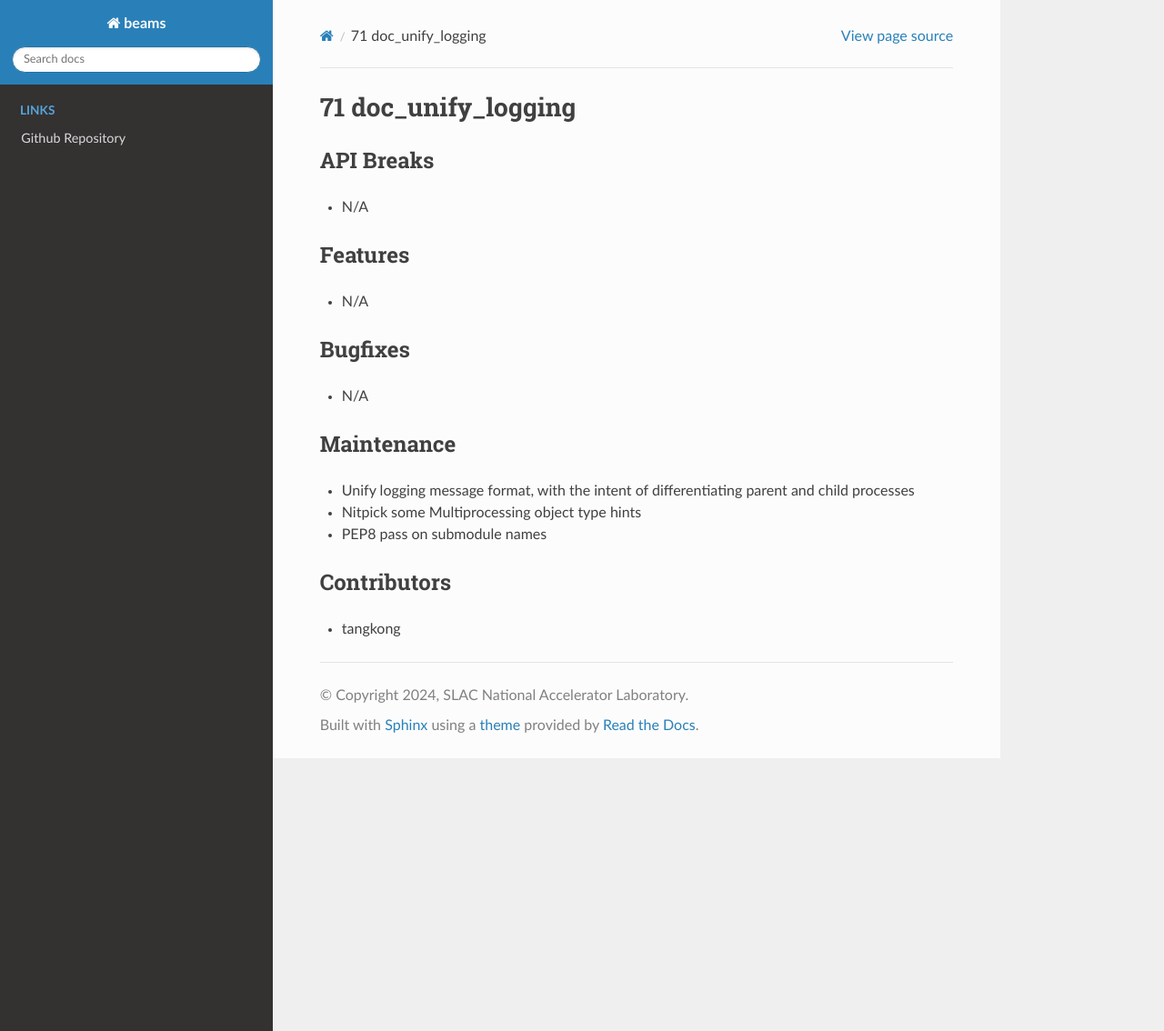
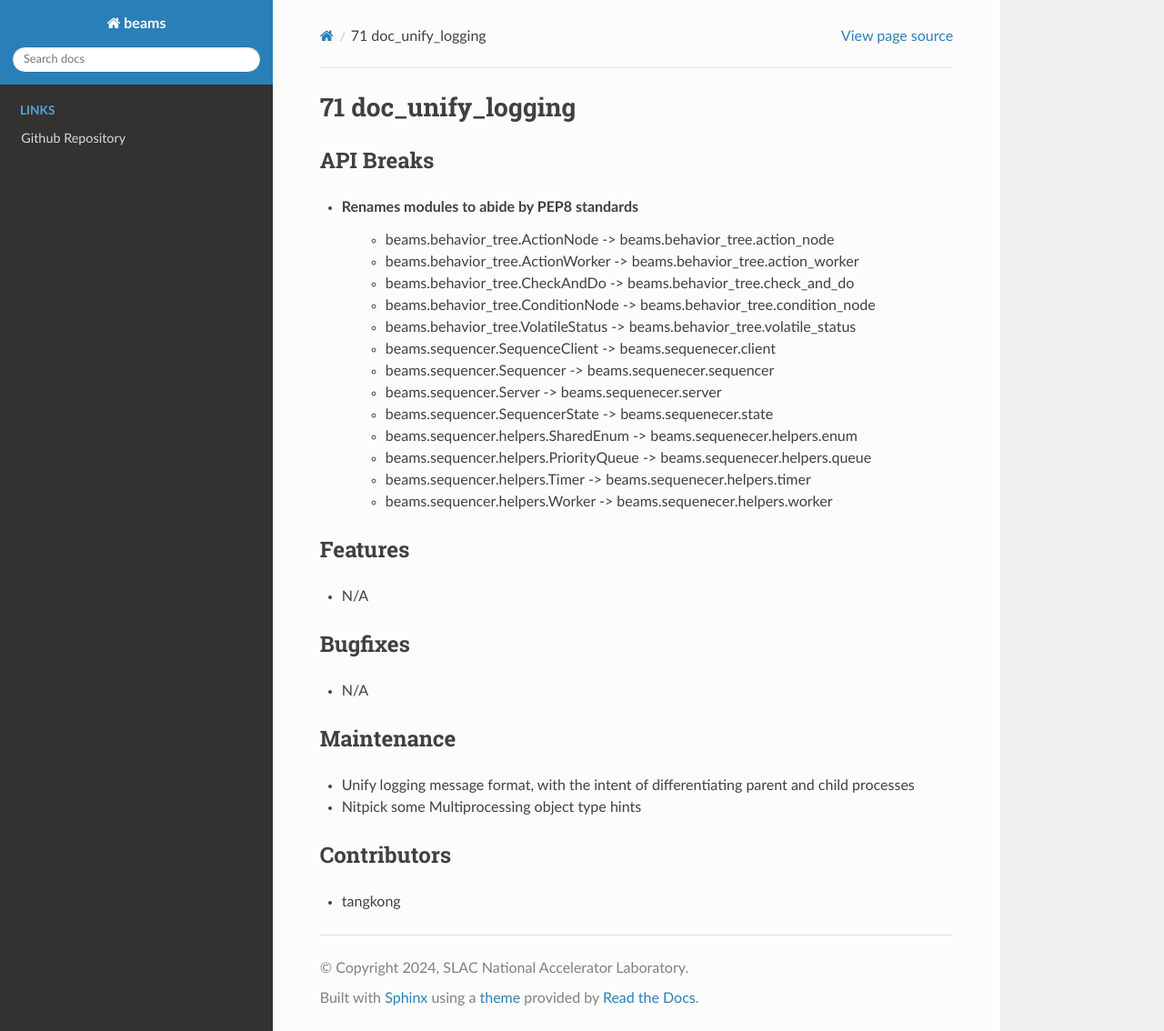
Before and after one commit to pcdshub/BEAMS, a Sphinx documentation site: the page built from docs/source/upcoming_release_notes/71-doc_unify_logging.rst, in a window 1280 px wide and 1134 px high. Shown: the whole window at 91% size. Built offline with Sphinx 7.4.7 and the Read the Docs theme 3.1.0, drawn with Linux system fonts in a browser that asks for light colours.

Commit message:
DOC: add module renames to API breaks

```diff
--- a/docs/source/upcoming_release_notes/71-doc_unify_logging.rst
+++ b/docs/source/upcoming_release_notes/71-doc_unify_logging.rst
@@ -3,7 +3,20 @@
 
 API Breaks
 ----------
-- N/A
+- Renames modules to abide by PEP8 standards
+    - beams.behavior_tree.ActionNode -> beams.behavior_tree.action_node
+    - beams.behavior_tree.ActionWorker -> beams.behavior_tree.action_worker
+    - beams.behavior_tree.CheckAndDo -> beams.behavior_tree.check_and_do
+    - beams.behavior_tree.ConditionNode -> beams.behavior_tree.condition_node
+    - beams.behavior_tree.VolatileStatus -> beams.behavior_tree.volatile_status
+    - beams.sequencer.SequenceClient -> beams.sequenecer.client
+    - beams.sequencer.Sequencer -> beams.sequenecer.sequencer
+    - beams.sequencer.Server -> beams.sequenecer.server
+    - beams.sequencer.SequencerState -> beams.sequenecer.state
+    - beams.sequencer.helpers.SharedEnum -> beams.sequenecer.helpers.enum
+    - beams.sequencer.helpers.PriorityQueue -> beams.sequenecer.helpers.queue
+    - beams.sequencer.helpers.Timer -> beams.sequenecer.helpers.timer
+    - beams.sequencer.helpers.Worker -> beams.sequenecer.helpers.worker
 
 Features
 --------
@@ -17,7 +30,6 @@ Maintenance
 -----------
 - Unify logging message format, with the intent of differentiating parent and child processes
 - Nitpick some Multiprocessing object type hints
-- PEP8 pass on submodule names
 
 Contributors
 ------------
```
